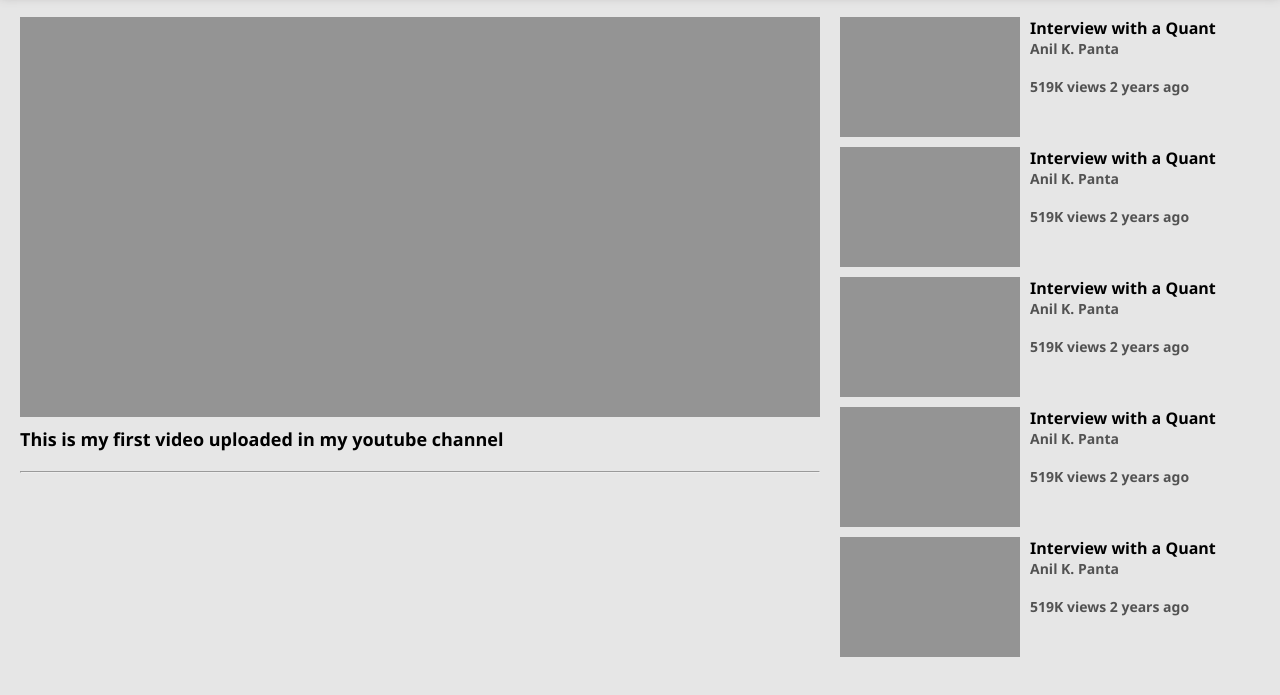
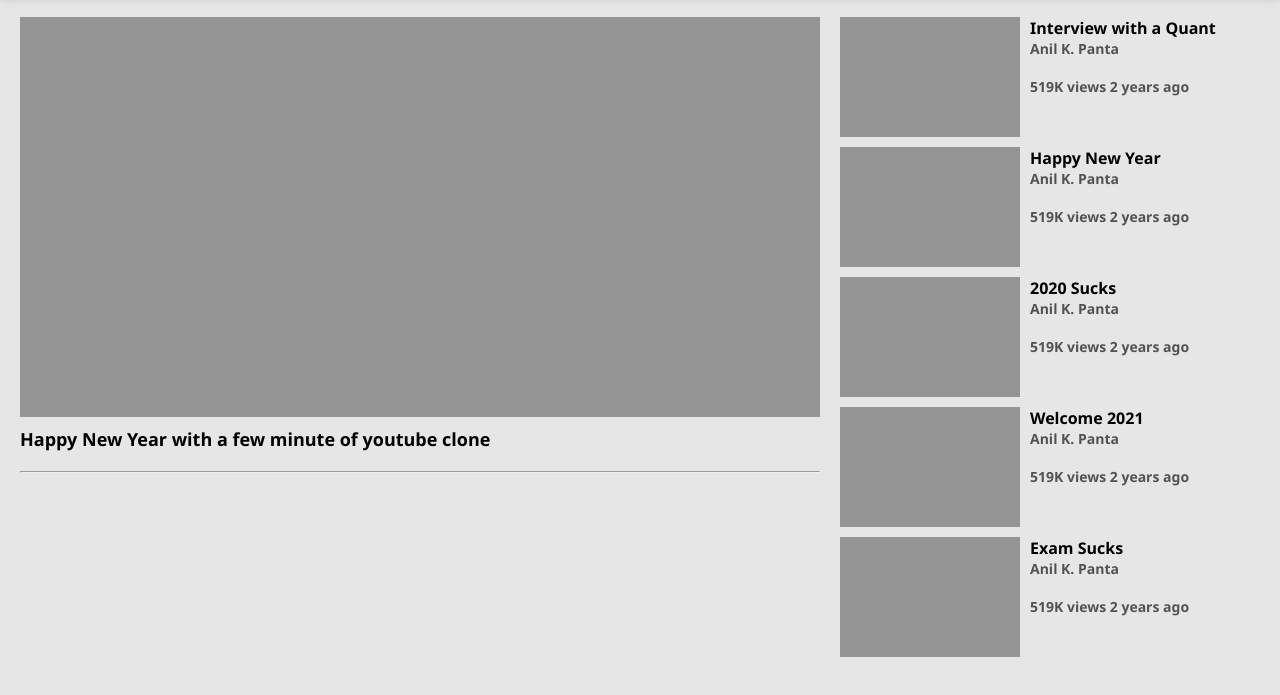
Before and after one commit to AnilK-Panta/youtube-clone, a plain HTML site: page index.html in a window 1280 px wide. Shown: the part 53-748 px from the top of the page. Drawn offline with Linux system fonts and the light colour scheme.

Commit message:
content edit

```diff
--- a/index.html
+++ b/index.html
@@ -40,7 +40,7 @@
                 </div>
             </a>
 
-            <h1>This is my first video uploaded in my youtube channel</h1>
+            <h1>Happy New Year with a few minute of youtube clone</h1>
             <hr>
         </div>
         <div class="video-list">
@@ -60,7 +60,7 @@
                 <div class="list1"></div>
                 <div class="texts">
                     <h1>
-                        Interview with a Quant
+                        Happy New Year
                     </h1>
                     <h2>
                         Anil K. Panta <br><br>
@@ -72,7 +72,7 @@
                 <div class="list1"></div>
                 <div class="texts">
                     <h1>
-                        Interview with a Quant
+                        2020 Sucks
                     </h1>
                     <h2>
                         Anil K. Panta <br><br>
@@ -84,7 +84,7 @@
                 <div class="list1"></div>
                 <div class="texts">
                     <h1>
-                        Interview with a Quant
+                        Welcome 2021
                     </h1>
                     <h2>
                         Anil K. Panta <br><br>
@@ -96,7 +96,7 @@
                 <div class="list1"></div>
                 <div class="texts">
                     <h1>
-                        Interview with a Quant
+                        Exam Sucks
                     </h1>
                     <h2>
                         Anil K. Panta <br><br>
```
